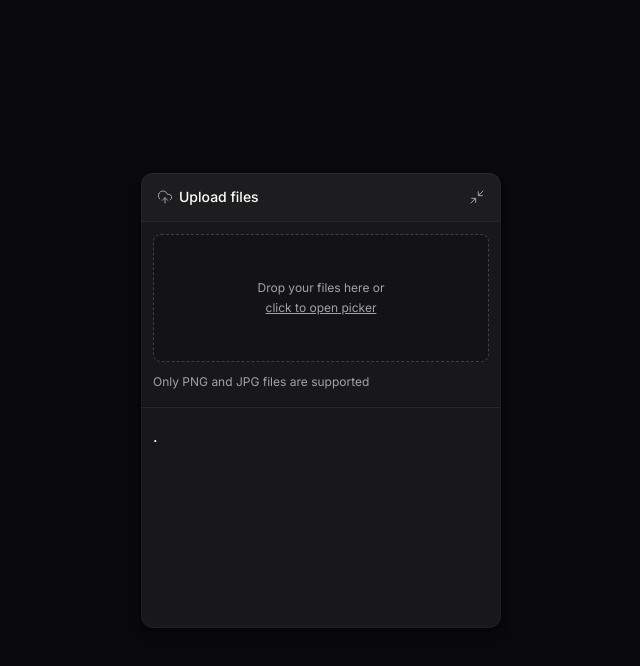
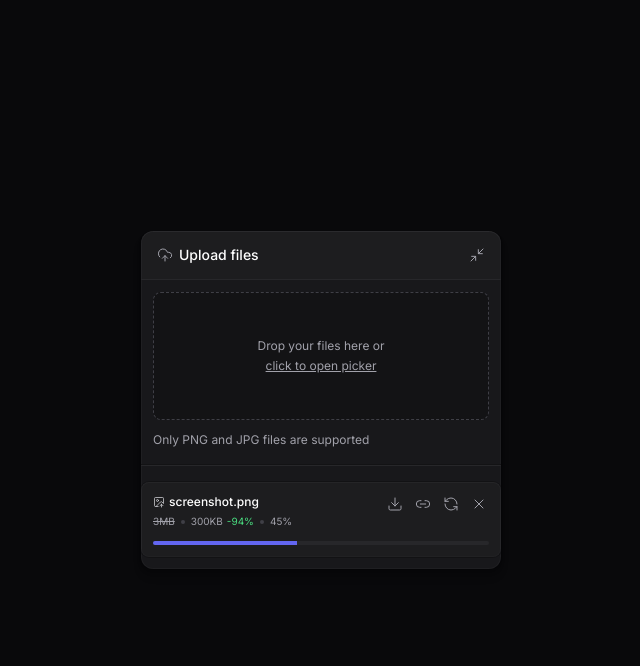
Before and after one commit to deibsoncogo/upload-widget-web-1.02-ftr, a React (Vite) app: page / in a window 1280 px wide. Both pictures are taken after a click on the button "Upload files". Shown: the top 666 px of the page, without its empty margins (319-959 px from the left). Built offline with nearby package versions, Linux system fonts and the light colour scheme.

Commit message:
feat: finalização da parte visual da lista de uploads

```diff
--- a/package.json
+++ b/package.json
@@ -10,6 +10,7 @@
   },
   "dependencies": {
     "@radix-ui/react-collapsible": "^1.1.2",
+    "@radix-ui/react-progress": "^1.1.1",
     "lucide-react": "^0.474.0",
     "react": "^18.3.1",
     "react-dom": "^18.3.1",
--- a/src/components/upload-widget-upload-list.tsx
+++ b/src/components/upload-widget-upload-list.tsx
@@ -1,3 +1,57 @@
+import * as Progress from "@radix-ui/react-progress"
+import { Download, ImageUp, Link2, RefreshCcw, X } from "lucide-react"
+import { Button } from "./ui/button"
+
 export function UploadWidgetUploadList() {
-  return <div className="px-3 h-48">.</div>
+  return (
+    <div className="p-3 rounded-lg flex flex-col gap-3 shadow-shape-content bg-white/2 relative overflow-hidden">
+      <div className="flex flex-col gap-1">
+        <span className="text-xs font-medium flex items-center gap-1">
+          <ImageUp strokeWidth={1.5} className="size-3 text-zinc-300" />
+          <span>screenshot.png</span>
+        </span>
+
+        <span className="text-xxs text-zinc-400 flex gap-1.5 items-center">
+          <span className="line-through">3MB</span>
+
+          <div className="size-1 rounded-full bg-zinc-700" />
+
+          <span>
+            300KB
+            <span className="text-green-400 ml-1">-94%</span>
+          </span>
+
+          <div className="size-1 rounded-full bg-zinc-700" />
+
+          <span>45%</span>
+        </span>
+      </div>
+
+      <Progress.Root className="bg-zinc-800 rounded-full h-1 overflow-hidden">
+        <Progress.Indicator style={{ width: "43%" }} className="bg-indigo-500 h-1" />
+      </Progress.Root>
+
+      <div className="absolute top-2.5 right-2.5 flex items-center gap-1">
+        <Button size="icon-sm">
+          <Download strokeWidth={1.5} className="size-4" />
+          <span className="sr-only">Download compressed image</span>
+        </Button>
+
+        <Button size="icon-sm">
+          <Link2 strokeWidth={1.5} className="size-4" />
+          <span className="sr-only">Copy remote URL</span>
+        </Button>
+
+        <Button size="icon-sm">
+          <RefreshCcw strokeWidth={1.5} className="size-4" />
+          <span className="sr-only">Retry upload</span>
+        </Button>
+
+        <Button size="icon-sm">
+          <X strokeWidth={1.5} className="size-4" />
+          <span className="sr-only">Cancel upload</span>
+        </Button>
+      </div>
+    </div>
+  )
 }
--- a/tailwind.config.js
+++ b/tailwind.config.js
@@ -11,6 +11,9 @@
       fontFamily: {
         sans: ["Inter", ...theme.fontFamily.sans],
       },
+      fontSize: {
+        xxs: "0.625rem",
+      },
       boxShadow: {
         shape:
           "0px 8px 8px rgba(0, 0, 0, 0.1), 0px 4px 4px rgba(0, 0, 0, 0.1), 0px 2px 2px rgba(0, 0, 0, 0.1), 0px 0px 0px 1px rgba(0, 0, 0, 0.1), inset 0px 0px 0px 1px rgba(255, 255, 255, 0.03), inset 0px 1px 0px rgba(255, 255, 255, 0.03)",
```
Also changed, not shown: 1 other file (tests, documents, lock files or other folders).
